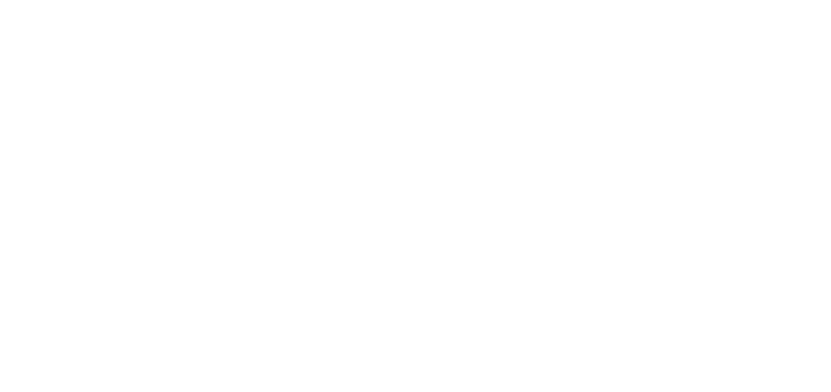
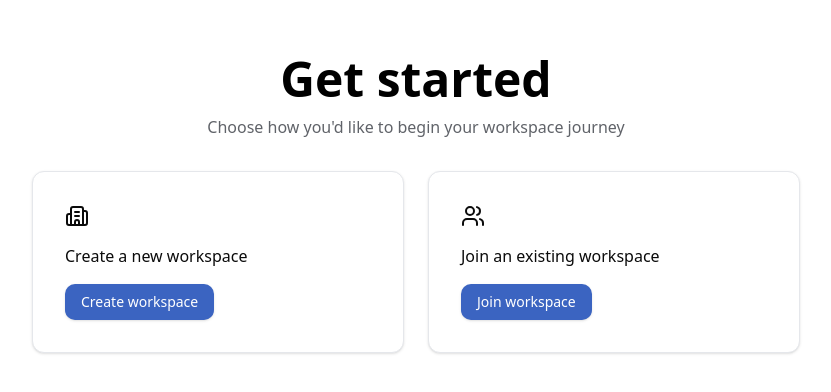
Before and after one commit to bcde123/distributed_hypercollab_platform, a React (Vite) app in the folder frontend/: page /onboarding in a window 1280 px wide. Before the commit this address had no page. Shown: the part 196-588 px from the top of the page, without its empty margins (224-1055 px from the left). Built offline with nearby package versions, Linux system fonts and the light colour scheme.

Commit message:
added workspace pages

```diff
--- /dev/null
+++ b/frontend/src/components/onboarding/AddTeamMembersScreen.jsx
@@ -0,0 +1,37 @@
+import { useState } from "react"
+import { Button } from "@/components/ui/button"
+import { Card } from "@/components/ui/card"
+import { Input } from "@/components/ui/input"
+import { Label } from "@/components/ui/label"
+import { Copy, Mail, X } from "lucide-react"
+
+export function AddTeamMembersScreen({ workspaceName }) {
+  const [emails, setEmails] = useState([])
+  const [currentEmail, setCurrentEmail] = useState("")
+
+  const addEmail = () => {
+    if (currentEmail) {
+      setEmails([...emails, currentEmail])
+      setCurrentEmail("")
+    }
+  }
+
+  return (
+    <div className="flex min-h-screen items-center justify-center p-6">
+      <Card className="w-full max-w-2xl p-8 space-y-6">
+        <h1>Who else is on {workspaceName}?</h1>
+
+        <div className="flex gap-2">
+          <Mail />
+          <Input
+            value={currentEmail}
+            onChange={(e) => setCurrentEmail(e.target.value)}
+          />
+          <Button onClick={addEmail}>Add</Button>
+        </div>
+
+        <Button>Finish setup</Button>
+      </Card>
+    </div>
+  )
+}
--- /dev/null
+++ b/frontend/src/components/onboarding/CreateWorkspaceScreen.jsx
@@ -0,0 +1,42 @@
+import { useState } from "react"
+import { Button } from "@/components/ui/button"
+import { Card } from "@/components/ui/card"
+import { Input } from "@/components/ui/input"
+import { Label } from "@/components/ui/label"
+import { Textarea } from "@/components/ui/textarea"
+import { ArrowLeft } from "lucide-react"
+
+export function CreateWorkspaceScreen({ onNavigate, onWorkspaceCreated }) {
+  const [name, setName] = useState("")
+  const [description, setDescription] = useState("")
+
+  const handleSubmit = (e) => {
+    e.preventDefault()
+    if (name.trim()) onWorkspaceCreated(name)
+  }
+
+  return (
+    <div className="flex min-h-screen items-center justify-center p-6">
+      <Card className="w-full max-w-2xl p-8">
+        <Button variant="ghost" onClick={() => onNavigate("welcome")}>
+          <ArrowLeft /> Back
+        </Button>
+
+        <form onSubmit={handleSubmit} className="space-y-6">
+          <Label>Workspace name</Label>
+          <Input value={name} onChange={(e) => setName(e.target.value)} />
+
+          <Label>Description</Label>
+          <Textarea
+            value={description}
+            onChange={(e) => setDescription(e.target.value)}
+          />
+
+          <Button type="submit" disabled={!name.trim()}>
+            Create workspace
+          </Button>
+        </form>
+      </Card>
+    </div>
+  )
+}
--- /dev/null
+++ b/frontend/src/components/onboarding/JoinWorkspaceScreen.jsx
@@ -0,0 +1,39 @@
+import { useState } from "react"
+import { Button } from "@/components/ui/button"
+import { Card } from "@/components/ui/card"
+import { Input } from "@/components/ui/input"
+import { Label } from "@/components/ui/label"
+import { ArrowLeft, Link2 } from "lucide-react"
+
+export function JoinWorkspaceScreen({ onNavigate }) {
+  const [inviteCode, setInviteCode] = useState("")
+
+  const handleSubmit = (e) => {
+    e.preventDefault()
+    console.log("Joining workspace:", inviteCode)
+  }
+
+  return (
+    <div className="flex min-h-screen items-center justify-center p-6">
+      <Card className="w-full max-w-2xl p-8 space-y-6">
+        <Button variant="ghost" onClick={() => onNavigate("welcome")}>
+          <ArrowLeft /> Back
+        </Button>
+
+        <form onSubmit={handleSubmit}>
+          <Label>Invite link or code</Label>
+          <div className="relative">
+            <Link2 className="absolute left-3 top-3" />
+            <Input
+              className="pl-10"
+              value={inviteCode}
+              onChange={(e) => setInviteCode(e.target.value)}
+            />
+          </div>
+
+          <Button type="submit">Join workspace</Button>
+        </form>
+      </Card>
+    </div>
+  )
+}
--- /dev/null
+++ b/frontend/src/components/onboarding/WelcomeScreen.jsx
@@ -0,0 +1,36 @@
+import { Button } from "@/components/ui/button"
+import { Card } from "@/components/ui/card"
+import { Building2, Users } from "lucide-react"
+
+export function WelcomeScreen({ onNavigate }) {
+  return (
+    <div className="flex min-h-screen items-center justify-center p-6">
+      <div className="w-full max-w-3xl space-y-8">
+        <div className="text-center space-y-3">
+          <h1 className="text-5xl font-bold">Get started</h1>
+          <p className="text-muted-foreground">
+            Choose how you'd like to begin your workspace journey
+          </p>
+        </div>
+
+        <div className="grid gap-6 md:grid-cols-2">
+          <Card onClick={() => onNavigate("create")} className="cursor-pointer">
+            <div className="p-8 space-y-4">
+              <Building2 />
+              <h2>Create a new workspace</h2>
+              <Button>Create workspace</Button>
+            </div>
+          </Card>
+
+          <Card onClick={() => onNavigate("join")} className="cursor-pointer">
+            <div className="p-8 space-y-4">
+              <Users />
+              <h2>Join an existing workspace</h2>
+              <Button>Join workspace</Button>
+            </div>
+          </Card>
+        </div>
+      </div>
+    </div>
+  )
+}
--- /dev/null
+++ b/frontend/src/pages/workspace/Onboarding.jsx
@@ -0,0 +1,29 @@
+import { useState } from "react"
+import { WelcomeScreen } from "@/components/onboarding/WelcomeScreen"
+import { CreateWorkspaceScreen } from "@/components/onboarding/CreateWorkspaceScreen"
+import { JoinWorkspaceScreen } from "@/components/onboarding/JoinWorkspaceScreen"
+import { AddTeamMembersScreen } from "@/components/onboarding/AddTeamMembersScreen"
+
+export default function Onboarding() {
+  const [step, setStep] = useState("welcome")
+  const [workspaceName, setWorkspaceName] = useState("")
+
+  return (
+    <>
+      {step === "welcome" && <WelcomeScreen onNavigate={setStep} />}
+      {step === "create" && (
+        <CreateWorkspaceScreen
+          onNavigate={setStep}
+          onWorkspaceCreated={(name) => {
+            setWorkspaceName(name)
+            setStep("add-members")
+          }}
+        />
+      )}
+      {step === "join" && <JoinWorkspaceScreen onNavigate={setStep} />}
+      {step === "add-members" && (
+        <AddTeamMembersScreen workspaceName={workspaceName} />
+      )}
+    </>
+  )
+}
--- a/frontend/src/router/AppRouter.jsx
+++ b/frontend/src/router/AppRouter.jsx
@@ -3,7 +3,7 @@
 import LoginPage from "@/pages/auth/LoginPage"
 import SignupPage from "@/pages/auth/SignupPage"
 import WorkspacePage from "@/pages/workspace/workspace"
-
+import Onboarding from "@/pages/workspace/Onboarding"
 
 export default function AppRouter() {
   return (
@@ -13,6 +13,7 @@
         <Route path="/login" element={<LoginPage />} />
         <Route path="/signup" element={<SignupPage />} />
         <Route path='/workspace' element={<WorkspacePage/>}/>
+        <Route path="/onboarding" element={<Onboarding />} />
       </Routes>
     </BrowserRouter>
   )
```
